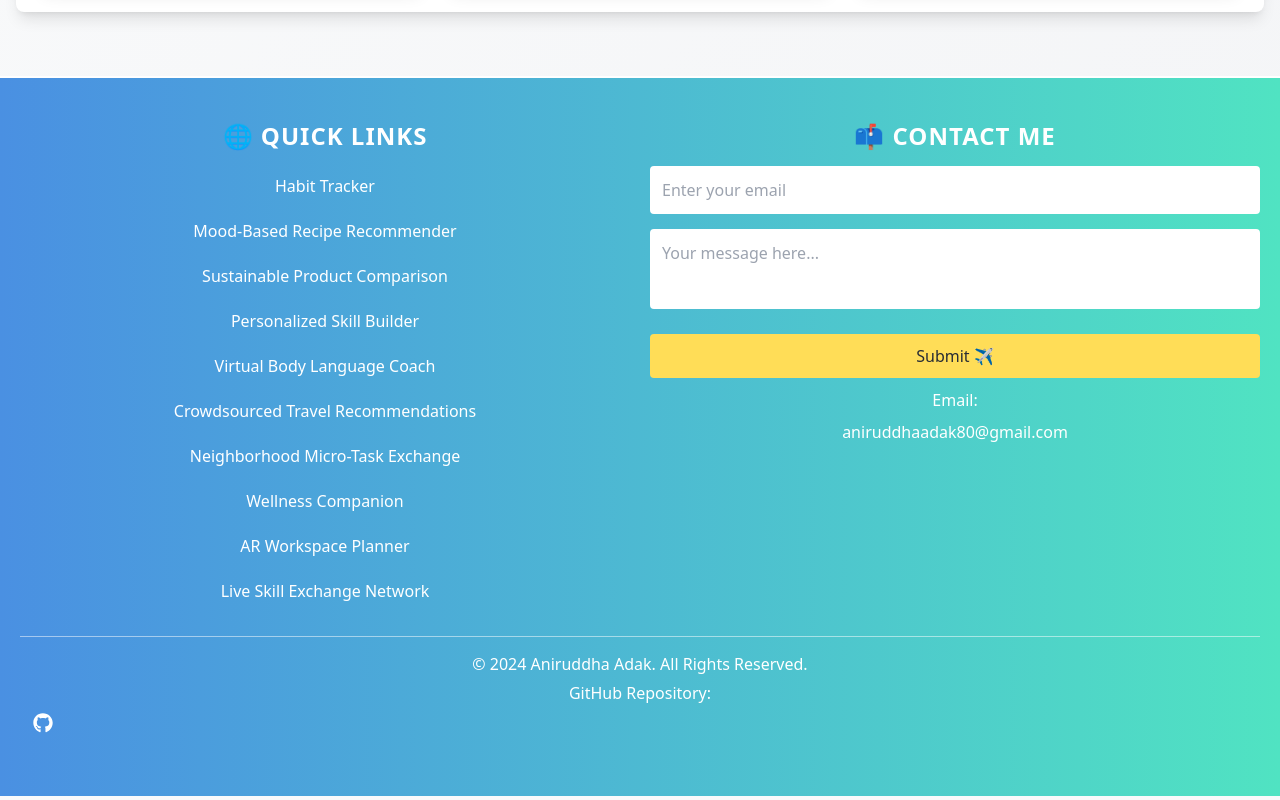
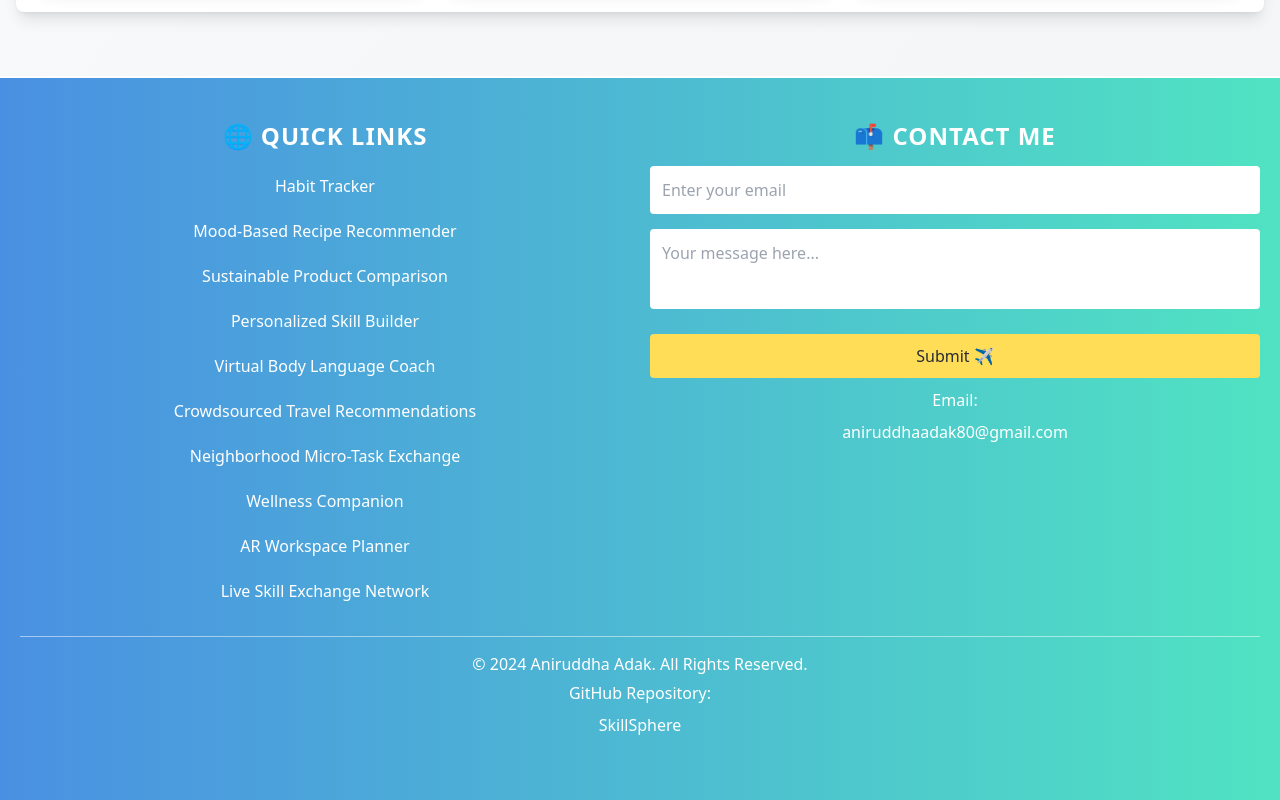
Before and after one commit to aniruddhaadak80/SkillSphere, a React (Vite) app: page /skillexchange in a window 1280 px wide. Shown: the part 644-1444 px from the top of the page. Built offline with nearby package versions, Linux system fonts and the light colour scheme.

Commit message:
Update Footer.jsx

```diff
--- a/src/components/Footer.jsx
+++ b/src/components/Footer.jsx
@@ -1,6 +1,5 @@
 import React, { useState } from 'react';
 import './Footer.css'; // Importing the CSS file
-import { FaGithub } from 'react-icons/fa'; // Import GitHub icon
 
 const Footer = () => {
     const [email, setEmail] = useState('');
@@ -78,9 +77,9 @@ const Footer = () => {
                         href="https://github.com/aniruddhaadak80/SkillSphere"
                         target="_blank"
                         rel="noopener noreferrer"
-                        className="footer-link github-link"
+                        className="footer-link"
                     >
-                        <FaGithub size={20} />
+                        SkillSphere
                     </a>
                 </p>
             </div>
```
